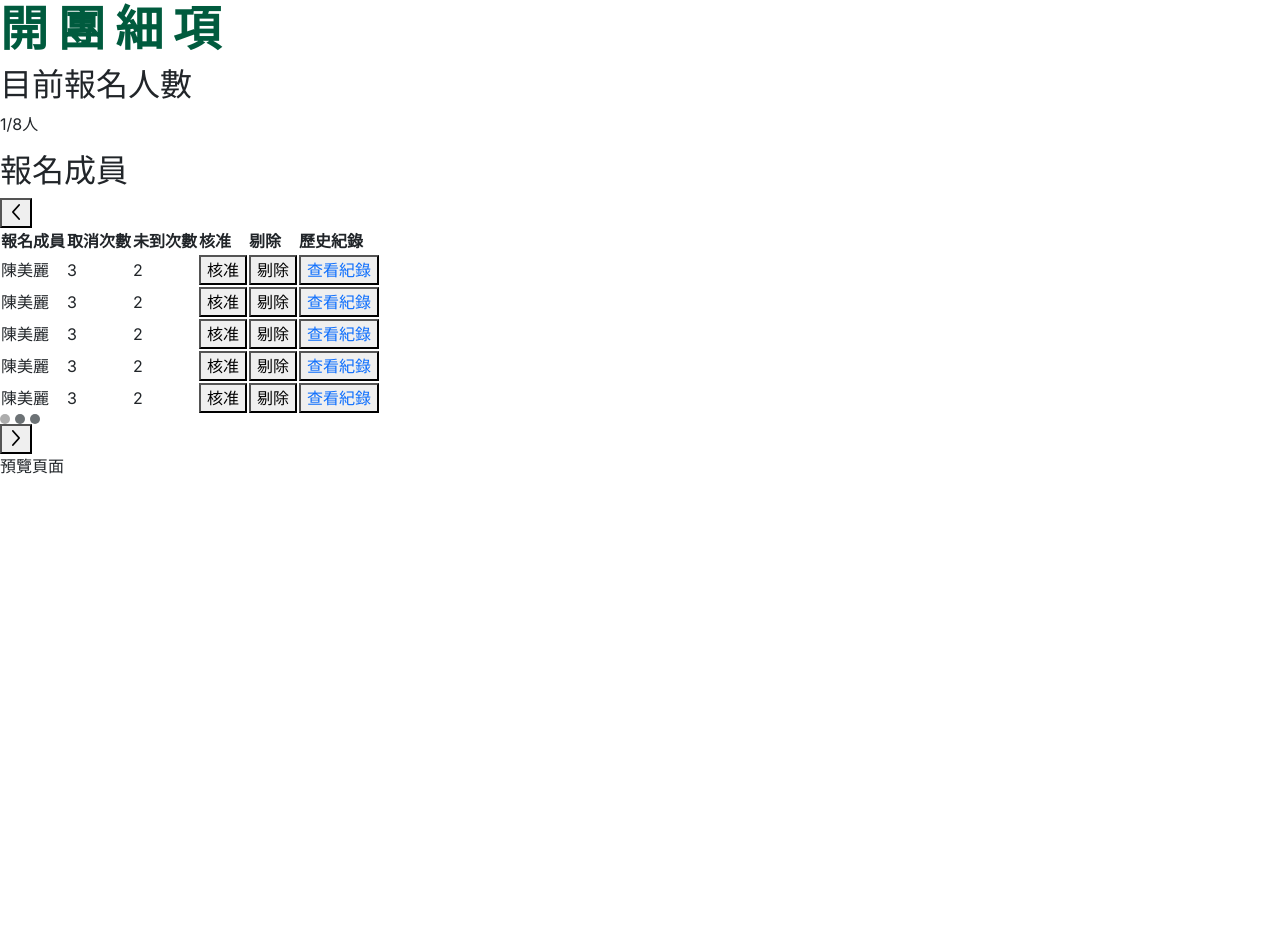
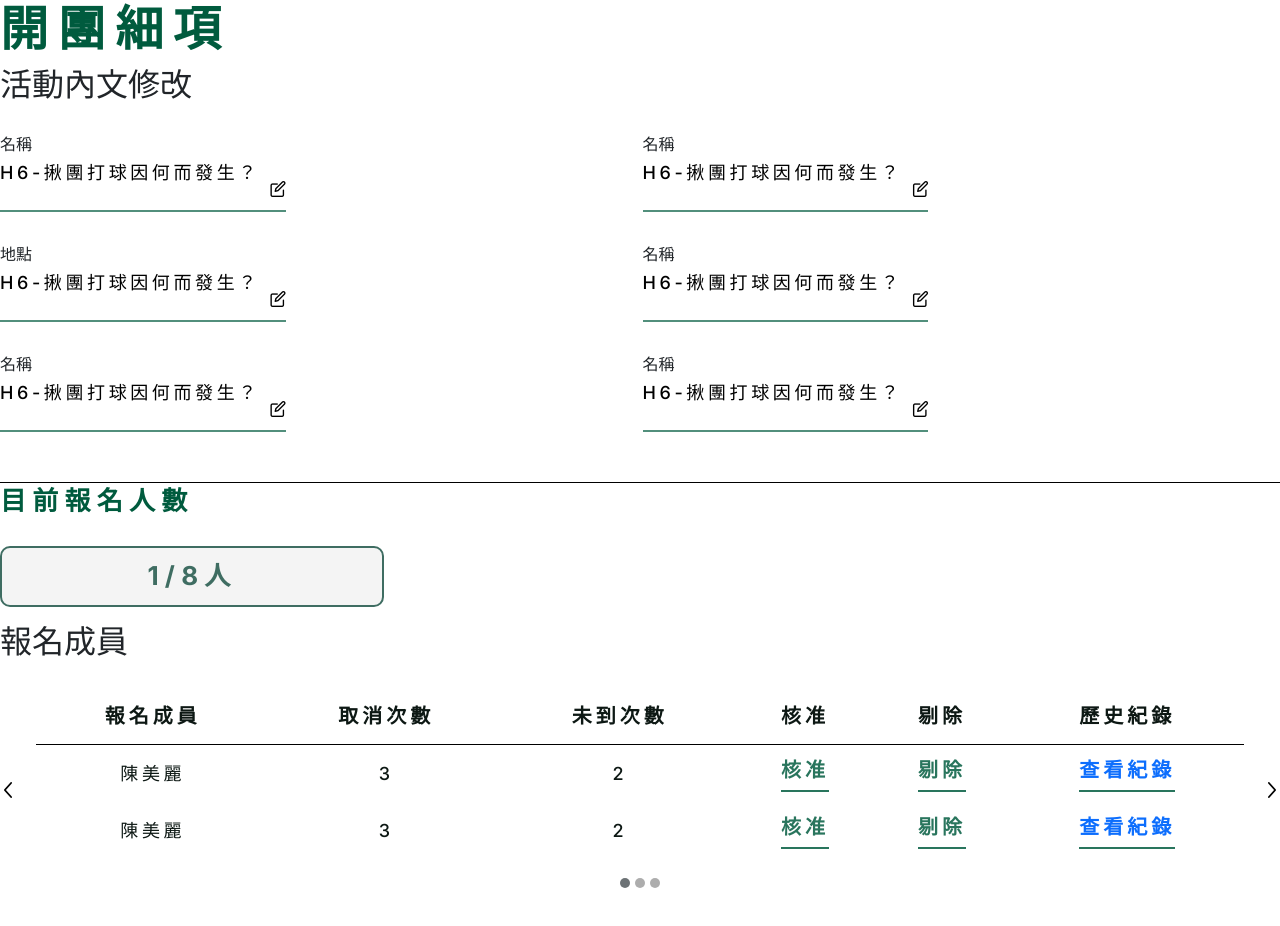
Before and after one commit to zx0938013408/TeamB_next, a Next.js app: page /acitivity-edit in a window 1280 px wide. Shown: the top 926 px of the page. Before the commit the page ends 800 px from the top, so only its background shows below. Built offline with nearby package versions, Linux system fonts and the light colour scheme.

Commit message:
新增區塊:活動內文編輯

```diff
--- a/app/acitivity-edit/page.js
+++ b/app/acitivity-edit/page.js
@@ -6,6 +6,6 @@ import styles from '@/styles/member-activity-edit/page.module.css'
 
 export default function Home() {
   return (
-    <p>預覽頁面</p>
+    <p></p>
   )
 }
--- a/components/member-activity-edit/Details.jsx
+++ b/components/member-activity-edit/Details.jsx
@@ -2,12 +2,15 @@ import React from 'react'
 import Title from './Title'
 import ParticipantsCount from './ParticipantsCount'
 import ParticipantsList from './ParticipantsList'
+import EditContent from './EditContent'
 
 
+// 全部組件整合
 const Details = ({ currentCount, totalCount }) => {
   return (
     <>
       <Title />
+      <EditContent/>
       <ParticipantsCount currentCount={currentCount} totalCount={totalCount} />
       <ParticipantsList />
     </>
--- /dev/null
+++ b/components/member-activity-edit/EditContent.jsx
@@ -0,0 +1,120 @@
+"use client";
+
+import React, { useState, useEffect, useRef } from 'react';
+import styles from '../../styles/member-activity-edit/EditContent.module.css';
+
+const EditContent = () => {
+  const [editStates, setEditStates] = useState(Array(6).fill(false));
+  const [fieldValues, setFieldValues] = useState(Array(6).fill("H6-揪團打球因何而發生？")); // 初始值
+  const editTextContainers = useRef([]);
+
+  useEffect(() => {
+    // 從 localStorage 載入資料
+    const loadedValues = Array(6).fill("H6-揪團打球因何而發生？");
+    for (let i = 0; i < 6; i++) {
+      const saved = localStorage.getItem(`savedText-${i}`);
+      if (saved) {
+        loadedValues[i] = saved;
+      }
+    }
+    setFieldValues(loadedValues);
+  }, []);
+
+  const toggleEdit = (index) => {
+    const newEditStates = [...editStates];
+    const newFieldValues = [...fieldValues];
+    newEditStates[index] = !newEditStates[index];
+    setEditStates(newEditStates);
+
+    if (newEditStates[index]) {
+      // 編輯狀態開啟，設定編輯框的文字
+      if (editTextContainers.current[index]) {
+        editTextContainers.current[index].innerText = fieldValues[index];
+      }
+    } else {
+      // 編輯狀態關閉，儲存文字
+      if (editTextContainers.current[index]) {
+        const updatedText = editTextContainers.current[index].innerText.trim();
+        newFieldValues[index] = updatedText;
+        setFieldValues(newFieldValues);
+        localStorage.setItem(`savedText-${index}`, updatedText);
+      }
+    }
+  };
+
+  return (
+    <section className={styles['activity-edit']}>
+      <h2 className={styles['section-title']}>活動內文修改</h2>
+      <div className={styles['edit-content']}>
+        <div className={styles['edit-column']}>
+          {[0, 1, 2].map((index) => (
+            <div className={styles['edit-wrapper']} key={index}>
+              <div className={styles['edit-field']} style={{ display: editStates[index] ? 'none' : 'flex' }}>
+                <div className={styles['field-content']}>
+                  <label className={styles['field-title']}>{index === 1 ? '地點' : '名稱'}</label>
+                  <p className={styles['field-value']}>{fieldValues[index]}</p>
+                </div>
+                <button className={styles['edit-button']} onClick={() => toggleEdit(index)}>
+                  <span className="icon-Edit"></span>
+                </button>
+              </div>
+              <div
+                className={styles['edit-container']}
+                style={{ display: editStates[index] ? 'block' : 'none' }}
+              >
+                <div className={styles['edit-content']}>
+                  <div className={styles['edit-title']}>{index === 1 ? '地點' : '名稱'}</div>
+                  <div className={styles['edit-box']}>
+                    <div
+                      ref={(el) => (editTextContainers.current[index] = el)}
+                      className={styles['edit-text-container']}
+                      contentEditable="true"
+                    ></div>
+                  </div>
+                </div>
+                <button className={styles['close-button']} onClick={() => toggleEdit(index)}>
+                  <span className="icon-Dropup"></span>
+                </button>
+              </div>
+            </div>
+          ))}
+        </div>
+        <div className={styles['edit-column']}>
+          {[3, 4, 5].map((index) => (
+            <div className={styles['edit-wrapper']} key={index}>
+              <div className={styles['edit-field']} style={{ display: editStates[index] ? 'none' : 'flex' }}>
+                <div className={styles['field-content']}>
+                  <label className={styles['field-title']}>名稱</label>
+                  <p className={styles['field-value']}>{fieldValues[index]}</p>
+                </div>
+                <button className={styles['edit-button']} onClick={() => toggleEdit(index)}>
+                  <span className="icon-Edit"></span>
+                </button>
+              </div>
+              <div
+                className={styles['edit-container']}
+                style={{ display: editStates[index] ? 'block' : 'none' }}
+              >
+                <div className={styles['edit-content']}>
+                  <div className={styles['edit-title']}>名稱</div>
+                  <div className={styles['edit-box']}>
+                    <div
+                      ref={(el) => (editTextContainers.current[index] = el)}
+                      className={styles['edit-text-container']}
+                      contentEditable="true"
+                    ></div>
+                  </div>
+                </div>
+                <button className={styles['close-button']} onClick={() => toggleEdit(index)}>
+                  <span className="icon-Dropup"></span>
+                </button>
+              </div>
+            </div>
+          ))}
+        </div>
+      </div>
+    </section>
+  );
+};
+
+export default EditContent;
--- /dev/null
+++ b/components/member-activity-edit/Participants.jsx
@@ -0,0 +1,14 @@
+
+    // 表格內報名成員名單
+
+    const Participants = [
+        {id: 1, name: '陳美麗', cancelCount: 3, absenceCount: 2 },
+        {id: 2, name: '陳美麗', cancelCount: 3, absenceCount: 2 },
+        { id: 3,name: '陳美麗', cancelCount: 3, absenceCount: 2 },
+        { id: 4,name: '陳美麗', cancelCount: 3, absenceCount: 2 },
+        { id: 5,name: '陳美麗', cancelCount: 3, absenceCount: 2 },
+    ];
+
+
+
+export default Participants;
--- a/components/member-activity-edit/ParticipantsCount.jsx
+++ b/components/member-activity-edit/ParticipantsCount.jsx
@@ -1,6 +1,6 @@
 import React from 'react';
-import styles from '../../styles/member-activity-edit/page.module.css'
-
+import styles from '../../styles/member-activity-edit/participants.module.css'
+// 已報名人數顯示
 const ParticipantsCount = ({ currentCount, totalCount }) => {
   return (
     <section className={styles['participants-count']}>
--- a/components/member-activity-edit/ParticipantsList.jsx
+++ b/components/member-activity-edit/ParticipantsList.jsx
@@ -1,24 +1,35 @@
-import React from 'react';
-import styles from '../../styles/member-activity-edit/page.module.css' // 導入 CSS Modules
+//報名此活動的成員管理區
+"use client";
+import React,{ useState, useEffect } from 'react';
+import styles from '../../styles/member-activity-edit/ParticipantsList.module.css' // 導入 CSS Modules
 import "@/public/TeamB_Icon/style.css"
-
+import Participants from './Participants'
 
 
 const ParticipantsList = () => {
-  const participants = [
-    { name: '陳美麗', cancelCount: 3, absenceCount: 2 },
-    { name: '陳美麗', cancelCount: 3, absenceCount: 2 },
-    { name: '陳美麗', cancelCount: 3, absenceCount: 2 },
-    { name: '陳美麗', cancelCount: 3, absenceCount: 2 },
-    { name: '陳美麗', cancelCount: 3, absenceCount: 2 },
-  ];
+  // 頁數控制
+  const [currentPage, setCurrentPage] = useState(0);
+  const rowsPerPage = 2;
+  const totalPages = Math.ceil(Participants.length / rowsPerPage);
+// 向前一頁
+  const handlePrevClick = () => {
+    if (currentPage > 0) {
+      setCurrentPage(currentPage - 1);
+    }
+  };
+// 向後一頁
+  const handleNextClick = () => {
+    if (currentPage < totalPages - 1) {
+      setCurrentPage(currentPage + 1);
+    }
+  };
 
   return (
     <section className={styles['participants-list']}>
       <h2 className={styles['section-title']}>報名成員</h2>
       <div className={styles['list-container']}>
-        <button className={styles['table-nav-button'] + ' prev'}>
-          <span className={`icon-Left ${styles.iconLeft}`}></span>
+        <button className={`${styles['table-nav-button']} ${styles['prev']}`} onClick={handlePrevClick}>
+          <span className="icon-Left"></span>
         </button>
         <div className={styles['list-content']}>
           <table className={styles['participants-table']}>
@@ -33,19 +44,19 @@ const ParticipantsList = () => {
               </tr>
             </thead>
             <tbody>
-              {participants.map((participant, index) => (
-                <tr className={styles['participant-row']} key={index}>
+              {Participants.slice(currentPage * rowsPerPage, (currentPage + 1) * rowsPerPage).map((participant, index) => (
+                <tr className={styles['table-row']} key={index}>
                   <td className={styles['participants-name']}>{participant.name}</td>
                   <td className={styles['cancel-count']}>{participant.cancelCount}</td>
                   <td className={styles['absence-count']}>{participant.absenceCount}</td>
                   <td className={styles['action-cell']}>
-                    <button className={styles['action-button'] + ' approve'}>核准</button>
+                    <button className={`${styles['action-button']} ${styles['approve']}`}>核准</button>
                   </td>
                   <td className={styles['action-cell']}>
-                    <button className={styles['action-button'] + ' reject'}>剔除</button>
+                    <button className={`${styles['action-button']} ${styles['reject']}`}>剔除</button>
                   </td>
                   <td className={styles['action-cell']}>
-                    <button className={styles['action-button'] + ' history'}>
+                    <button className={`${styles['action-button']} ${styles['history']}`}>
                       <a href="#">查看紀錄</a>
                     </button>
                   </td>
@@ -53,22 +64,22 @@ const ParticipantsList = () => {
               ))}
             </tbody>
           </table>
-          <div className="pagination">
-            <svg
-              width="40"
-              height="10"
-              viewBox="0 0 40 10"
-              fill="none"
-              xmlns="http://www.w3.org/2000/svg"
-            >
-              <circle cx="5" cy="5" r="5" fill="#ADADAD" />
-              <circle cx="20" cy="5" r="5" fill="#6C7275" />
-              <circle cx="35" cy="5" r="5" fill="#6C7275" />
+          <div className={styles['pagination']}>
+            <svg width="40" height="10" viewBox="0 0 40 10" fill="none" xmlns="http://www.w3.org/2000/svg">
+              {Array.from({ length: totalPages }).map((_, index) => (
+                <circle
+                  key={index}
+                  cx={5 + index * 15}
+                  cy="5"
+                  r="5"
+                  fill={index === currentPage ? '#6C7275' : '#ADADAD'}
+                />
+              ))}
             </svg>
           </div>
         </div>
-        <button className={styles['table-nav-button'] + ' next'}>
-          <span className={`icon-Right ${styles.iconRight}`}></span>
+        <button className={`${styles['table-nav-button']} ${styles['next']}`} onClick={handleNextClick}>
+          <span className="icon-Right"></span>
         </button>
       </div>
     </section>
--- a/components/member-activity-edit/Title.jsx
+++ b/components/member-activity-edit/Title.jsx
@@ -1,7 +1,7 @@
 import React from 'react';
 import styles from '../../styles/member-activity-edit/Title.module.css'
 
-
+// 標題:開團細項
 const Title = () => {
   return (
     <div className={styles['activity-header']}> {/* 使用 styles['class-name'] 引用樣式 */}
--- /dev/null
+++ b/styles/member-activity-edit/EditContent.module.css
@@ -0,0 +1,201 @@
+/* 內文編輯 */
+
+.activity-edit {
+  display: flex;
+  padding-bottom: 50px;
+  flex-direction: column;
+  align-items: flex-start;
+  gap: 20px;
+  width: 100%;
+  border-bottom: 1px solid #000;
+}
+
+.edit-content {
+  display: flex;
+  flex-wrap: wrap;
+  align-items: flex-start;
+  gap: 150px;
+  width: 100%;
+}
+
+.edit-column {
+  display: flex;
+  flex-direction: column;
+  justify-content: center;
+  align-items: flex-start;
+  gap: 30px;
+  flex: 1;
+  min-width: 300px;
+}
+
+.edit-field {
+  display: flex;
+  padding-bottom: 8px;
+  justify-content: flex-end;
+  align-items: flex-end;
+  gap: 10px;
+  width: 100%;
+  border-bottom: 2px solid #528f7c;
+}
+
+.edit-field.inactive {
+  border-bottom-color: #adadad;
+}
+
+.field-content {
+  display: flex;
+  flex-direction: column;
+  justify-content: flex-end;
+  align-items: flex-start;
+  gap: 3px;
+  flex: 1;
+}
+
+.field-label {
+  color: #000;
+  font-family: Inter;
+  font-size: 20px;
+  font-weight: 700;
+  line-height: 35px;
+  letter-spacing: 4px;
+}
+
+.field-value {
+  color: #000;
+  font-family: Inter;
+  font-size: 18px;
+  font-weight: 500;
+  letter-spacing: 3.6px;
+}
+
+.edit-button,
+.location-button {
+  background: none;
+  border: none;
+  padding: 0;
+  cursor: pointer;
+}
+
+.icon-Edit {
+  font-size: 40px;
+  color: #528f7c;
+  transition: background 0.3s ease;
+}
+
+.icon-Edit:hover {
+  color: #A3C4BA;
+}
+
+.icon-Edit:active {
+  color: #adadad;
+  transform: scale(0.9);
+}
+
+/* 可編輯模式 */
+/* 容器 */
+.hidden {
+  display: none;
+}
+
+.edit-container {
+  align-self: stretch;
+  justify-content: flex-start;
+  align-items: flex-start;
+  gap: 10px;
+  /* display: inline-flex; */
+  flex-wrap: wrap;
+  align-content: flex-start;
+  display: none;
+  /* 初始隱藏 */
+}
+
+/* 內容區域 */
+.edit-content {
+  flex: 1 1 0;
+
+  justify-content: center;
+  align-items: flex-start;
+  gap: 5px;
+  display: inline-flex;
+}
+
+/* 標題 */
+.edit-title {
+  align-self: stretch;
+  color: black;
+  font-size: 20px;
+  font-family: Inter, sans-serif;
+  font-weight: 700;
+  line-height: 35px;
+  letter-spacing: 4px;
+  word-wrap: break-word;
+}
+
+/* 編輯框 */
+.edit-box {
+  align-self: stretch;
+  padding: 10px;
+  background: var(--white, white);
+  border-radius: 10px;
+  outline: 3px #7aaa9b solid;
+  outline-offset: -3px;
+  justify-content: flex-start;
+  align-items: flex-start;
+  gap: 20px;
+  display: inline-flex;
+}
+
+.edit-box:hover {
+  outline: 3px #a3c4ba solid;
+}
+
+/* 內部文字區 */
+.edit-text-container {
+  justify-content: flex-start;
+  align-items: center;
+  gap: 34px;
+  display: flex;
+}
+
+/* 文字 */
+.edit-text {
+  color: #7aaa9b;
+  font-size: 18px;
+  font-family: Inter, sans-serif;
+  font-weight: 700;
+  line-height: 35px;
+  letter-spacing: 4px;
+  word-wrap: break-word;
+}
+
+.edit-text:hover {
+  color: #a3c4ba;
+}
+
+.close-button {
+  background: none;
+  border: none;
+  padding: 0;
+  cursor: pointer;
+  align-items: center;
+  justify-content: center;
+  transition: transform 0.2s ease, opacity 0.2s ease;
+}
+
+/* 旋轉的三角形 */
+.icon-Dropup {
+  width: 30px;
+  height: 17px;
+  transform: rotate(180deg);
+  transform-origin: top left;
+  color: #7aaa9b;
+  font-size: 20px;
+}
+
+.close-button:hover .icon-Dropup {
+  color: #bde6d9;
+}
+
+.close-button:active .icon-Dropup {
+  color: #adadad;
+}
```
